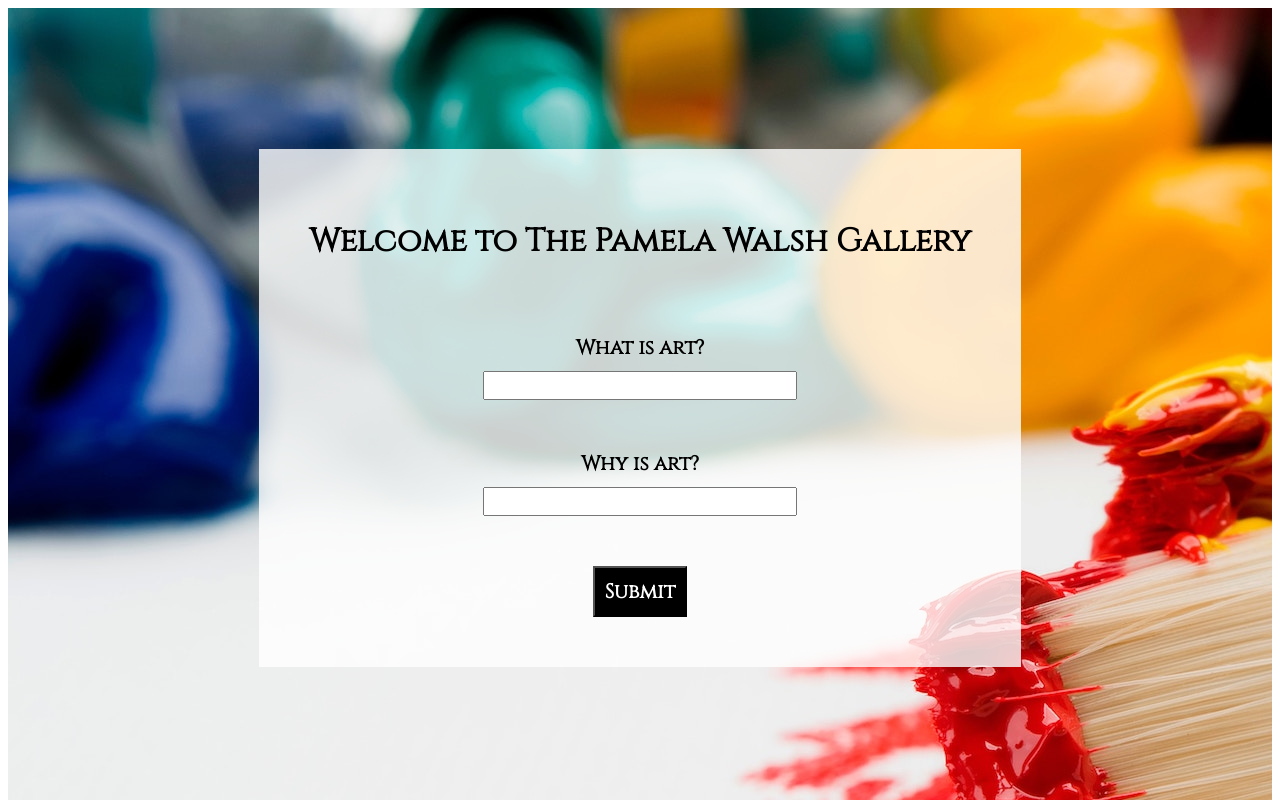
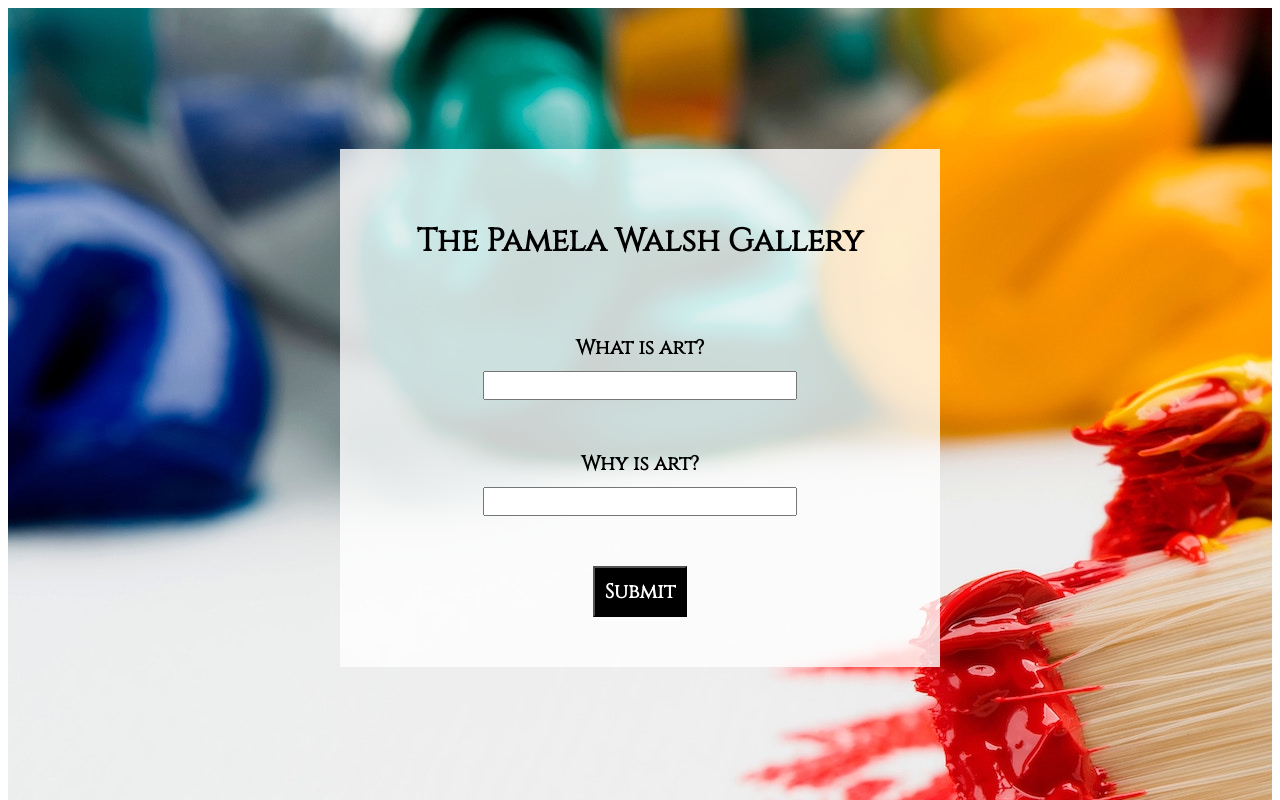
Before and after one commit to soundparticle/walsh-gallery, a Vue app: page / in a window 1280 px wide. Shown: the top 800 px of the page. Built offline with nearby package versions, Linux system fonts and the light colour scheme.

Commit message:
changes header

```diff
--- a/src/App.vue
+++ b/src/App.vue
@@ -1,7 +1,7 @@
 <template>
   <div id="app">
     <div class="form-container">
-      <Header msg="Welcome to The Pamela Walsh Gallery"/>
+      <Header msg="The Pamela Walsh Gallery"/>
       <Form question1='What is art?' question2='Why is art?'/>
     </div>
   </div>
--- a/src/components/Form.vue
+++ b/src/components/Form.vue
@@ -7,8 +7,8 @@
           <input class="form__input" name="entry.668016936" />
         </div>
         <div class="form__question">
-        <label class="form__label">{{ question2 }}</label>
-        <input class="form__input" name="entry.1943360912" />
+          <label class="form__label">{{ question2 }}</label>
+          <input class="form__input" name="entry.1943360912" />
         </div>
         <button class="form__submit-button" type="submit">Submit</button>
       </div>
```
